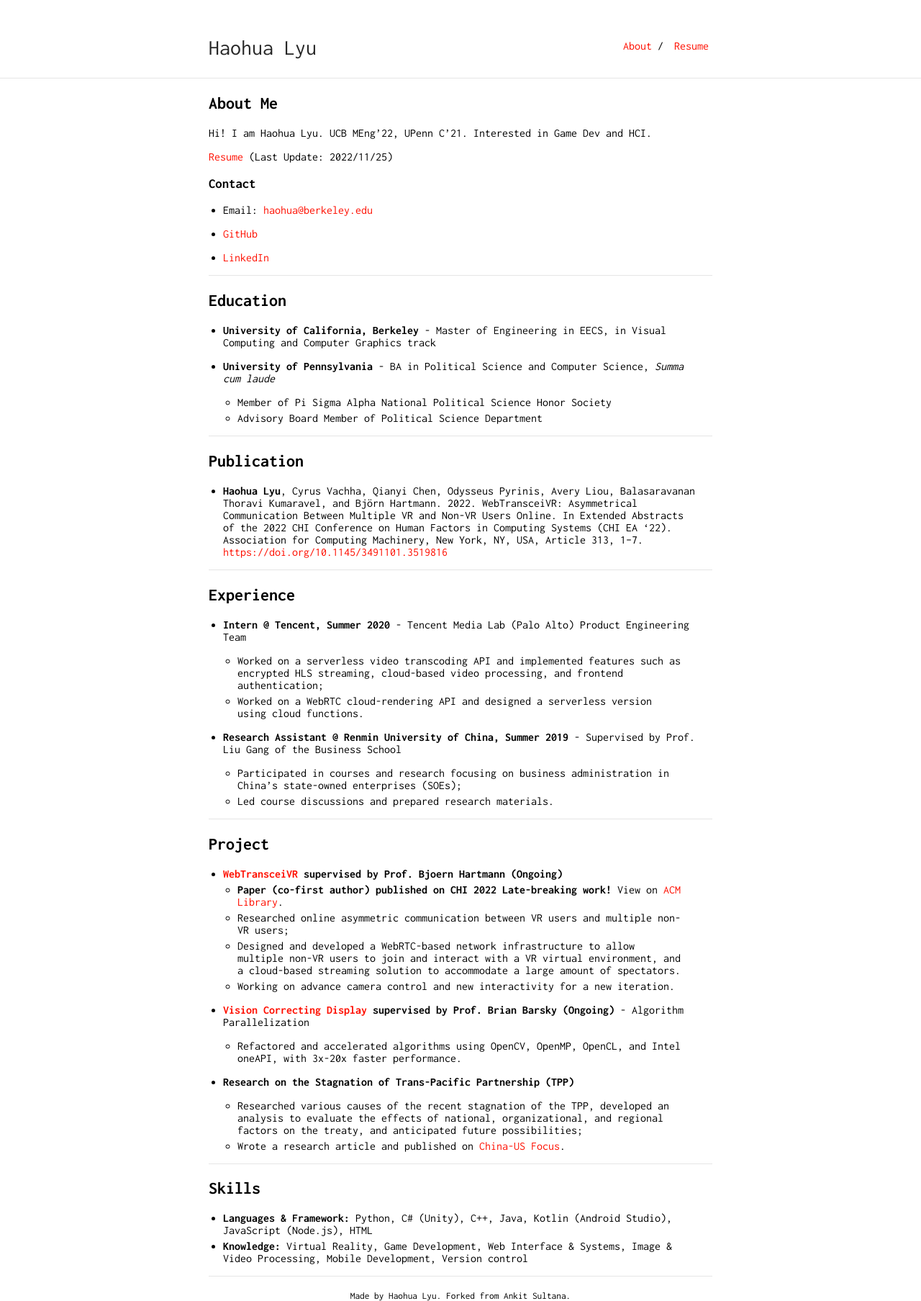
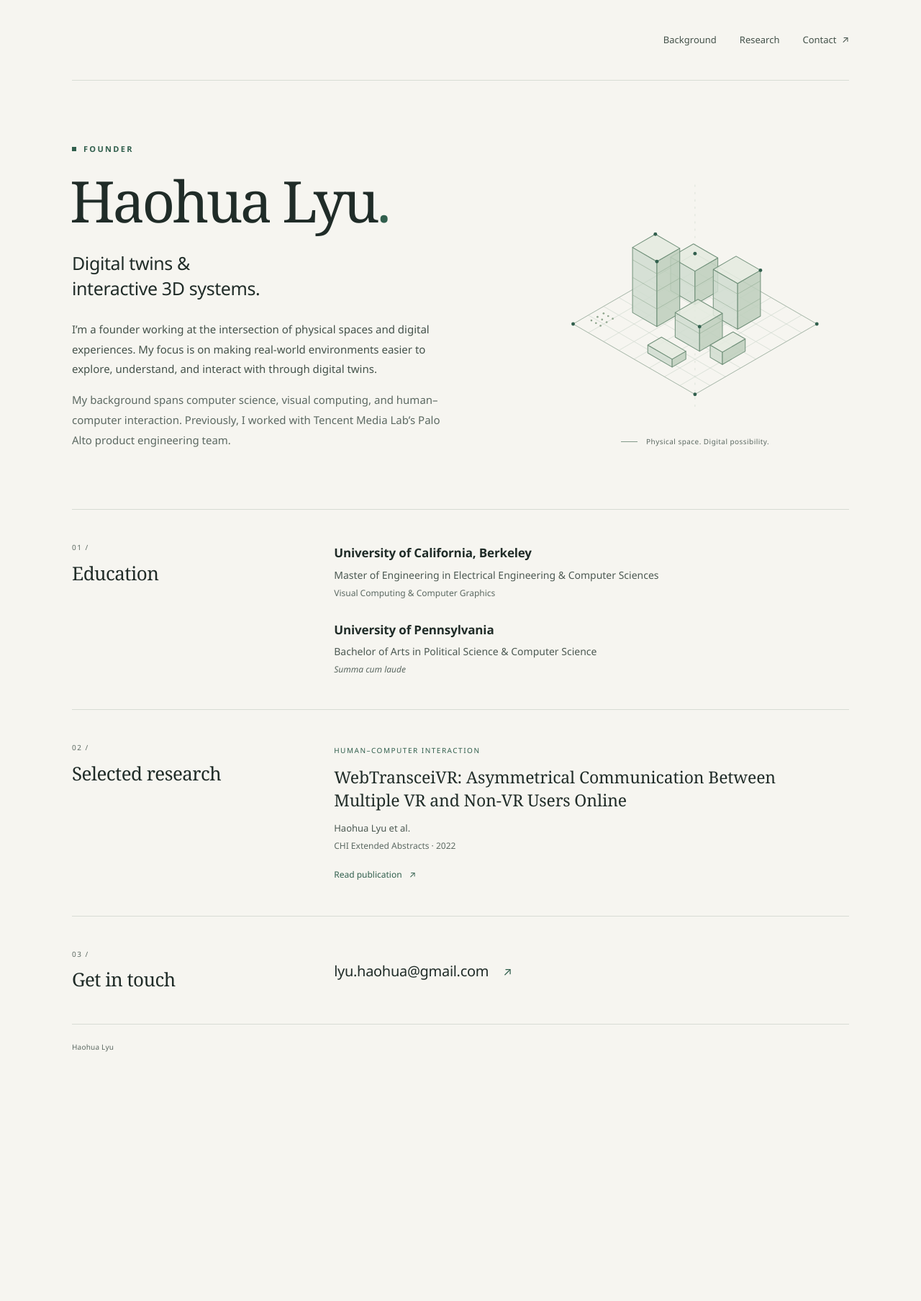
Before and after one commit to Haohua-Lyu/haohua-lyu.github.io, a Jekyll site: the page index.html, which Jekyll copies as it is, in a window 1280 px wide. Shown: the whole page at 72% size. Built offline with Jekyll 4.4.1, drawn with Linux system fonts in a browser that asks for light colours; after the commit the page ends 1492 px from its top, so only the background shows below that.

Commit message:
Refresh homepage with concise founder profile

```diff
--- a/_config.yml
+++ b/_config.yml
@@ -1,25 +1,17 @@
 title: Haohua Lyu
-domain: haohua-lyu.github.io
-url: https://haohua-lyu.github.io
+author: Haohua Lyu
+description: "Founder working on digital twins and interactive 3D systems."
+url: "https://www.haohualyu.com"
+baseurl: ""
+markdown: kramdown
 
-favicon: true
-favicon_location: "./favicon.ico?"
-
-markdown: kramdown
-#ins_logo: "./bits-logo.png"
-
-tracking_id: #
-
-footer: yes
-footer_url: "https://github.com/haohua-lyu"
-footer_text: "Made by Haohua Lyu. Forked from Ankit Sultana."
+# The homepage is static HTML/CSS and works both locally and on GitHub Pages.
+# Keep the old resume in the checkout, but do not include it in the published site.
+exclude:
+  - Haohua_Lyu_Resume_EN_2022_11_T.pdf
+  - README.md
+  - LICENSE
 
 sass:
-    style: compressed
-    sass_dir: _sass
-
-nav:
- - name: "About"
-   link: "/"
- - name: "Resume"
-   link: "Haohua_Lyu_Resume_EN_2022_11_T.pdf"
+  style: compressed
+  sass_dir: _sass
--- /dev/null
+++ b/css/profile.css
@@ -0,0 +1,109 @@
+:root {
+  color-scheme: light;
+  --paper: #f6f5f0;
+  --ink: #202c28;
+  --muted: #5c6962;
+  --accent: #315f4d;
+  --line: #d7dcd4;
+  --serif: Georgia, "Times New Roman", serif;
+  --sans: "Segoe UI", -apple-system, BlinkMacSystemFont, Arial, sans-serif;
+}
+* { box-sizing: border-box; }
+html { scroll-behavior: smooth; scroll-padding-top: 32px; }
+body { margin: 0; background: var(--paper); color: var(--ink); font-family: var(--sans); font-size: 16px; line-height: 1.65; -webkit-font-smoothing: antialiased; }
+::selection { color: var(--ink); background: #dce6d7; }
+a { color: inherit; text-underline-offset: 5px; text-decoration-thickness: 1px; }
+a:hover { color: var(--accent); }
+a:focus-visible { outline: 2px solid var(--accent); outline-offset: 6px; border-radius: 2px; }
+p, h1, h2, h3 { margin: 0; }
+.page { width: min(1080px, calc(100% - 112px)); margin: 0 auto; }
+.skip-link { position: absolute; top: 8px; left: 8px; padding: 10px 18px; transform: translateY(-160%); z-index: 2; background: var(--ink); color: white; }
+.skip-link:focus { transform: translateY(0); }
+.site-header { display: flex; align-items: center; justify-content: flex-end; min-height: 112px; border-bottom: 1px solid var(--line); }
+nav { display: flex; gap: 32px; align-items: center; }
+nav a { font-size: 13px; text-decoration: none; color: #435149; }
+nav a:hover { text-decoration: underline; }
+nav a span { margin-left: 4px; }
+.intro { position: relative; display: grid; grid-template-columns: minmax(0, 1.45fr) minmax(0, 1fr); gap: 32px; padding: 86px 0 82px; align-items: center; }
+.eyebrow { display: flex; gap: 10px; align-items: center; font-size: 11px; letter-spacing: 2.3px; text-transform: uppercase; color: var(--accent); font-weight: 600; margin-bottom: 20px; }
+.small-mark { width: 6px; height: 6px; background: var(--accent); }
+h1 { font-family: var(--serif); font-weight: 400; font-size: clamp(54px, 6.2vw, 80px); letter-spacing: -3.5px; line-height: 1.08; margin-left: -3px; }
+.name-period { color: var(--accent); }
+.focus { font-size: 25px; line-height: 1.4; font-weight: 400; letter-spacing: -.4px; margin-top: 26px; }
+.intro-text { max-width: 530px; margin-top: 26px; color: #44524a; font-size: 15px; line-height: 1.85; }
+.intro-text.secondary { margin-top: 15px; color: var(--muted); }
+.spatial-art { min-width: 0; padding-top: 29px; }
+.spatial-art svg { display: block; width: 100%; height: auto; overflow: visible; }
+.art-caption { display: flex; align-items: center; justify-content: center; gap: 12px; margin-top: 3px; font-size: 10px; color: var(--muted); letter-spacing: .45px; white-space: nowrap; }
+.caption-line { width: 23px; height: 1px; background: #82998a; }
+.profile-section { display: grid; grid-template-columns: minmax(180px, .85fr) minmax(0, 2fr); gap: 60px; padding: 43px 0 45px; border-top: 1px solid var(--line); }
+.section-index { display: block; font-size: 10px; letter-spacing: 1.5px; color: var(--muted); margin: 1px 0 11px; }
+h2 { font-family: var(--serif); font-size: 26px; font-weight: 400; letter-spacing: -.55px; line-height: 1.3; }
+.section-body { padding-top: 4px; }
+h3 { font-size: 17px; line-height: 1.5; font-weight: 600; letter-spacing: -.15px; }
+.education-item p { font-size: 14px; color: #4c5952; margin-top: 6px; }
+.education-item + .education-item { margin-top: 28px; }
+.detail, .education-item p.detail { color: var(--muted); font-size: 12px; margin-top: 4px; }
+.distinction { font-style: italic; }
+.publication-meta { font-size: 10px; color: var(--accent); text-transform: uppercase; letter-spacing: 1.5px; margin: 1px 0 12px; }
+.publication h3 { max-width: 615px; font-family: var(--serif); font-size: 23px; font-weight: 400; line-height: 1.42; }
+.publication h3 a { text-decoration: none; }
+.publication h3 a:hover { text-decoration: underline; }
+.publication-authors { margin-top: 12px; font-size: 13px; color: #4c5952; }
+.text-link { display: inline-flex; align-items: center; gap: 10px; font-size: 12px; text-decoration: none; color: var(--accent); }
+.text-link:hover { text-decoration: underline; }
+.publication .text-link { margin-top: 20px; }
+.contact-section { padding-bottom: 44px; }
+.contact-links { display: flex; flex-direction: column; align-items: flex-start; justify-content: center; gap: 12px; }
+.email-link { display: inline-flex; align-items: center; gap: 20px; font-size: 20px; letter-spacing: -.3px; text-decoration: none; }
+.email-link:hover { text-decoration: underline; }
+.email-link span { font-size: 16px; color: var(--accent); }
+.site-footer { display: flex; justify-content: space-between; align-items: center; gap: 20px; padding: 23px 0 30px; border-top: 1px solid var(--line); font-size: 10px; color: var(--muted); letter-spacing: .2px; }
+@media (min-width: 1500px) { .page { width: 1080px; } }
+@media (max-width: 850px) {
+  .page { width: calc(100% - 64px); }
+  .intro { grid-template-columns: minmax(0, 1.4fr) minmax(0, 1fr); gap: 16px; padding: 65px 0; }
+  h1 { font-size: 62px; letter-spacing: -2.6px; }
+  .focus { font-size: 22px; }
+  .intro-text { font-size: 14px; }
+  .art-caption { font-size: 8px; gap: 8px; white-space: normal; }
+  .profile-section { gap: 32px; grid-template-columns: 170px minmax(0, 1fr); }
+}
+@media (max-width: 620px) {
+  .page { width: calc(100% - 44px); }
+  .site-header { min-height: 86px; }
+  nav { gap: 19px; }
+  nav a { font-size: 11px; }
+  nav a span { display: none; }
+  .intro { grid-template-columns: 1fr; gap: 14px; padding: 51px 0 38px; }
+  h1 { font-size: clamp(48px, 12vw, 68px); letter-spacing: -2.4px; }
+  .eyebrow { margin-bottom: 18px; }
+  .focus { margin-top: 21px; font-size: 23px; }
+  .intro-text { margin-top: 22px; font-size: 14px; line-height: 1.85; }
+  .spatial-art { padding-top: 0; max-width: 245px; width: 68%; margin: 4px auto 0; }
+  .art-caption { font-size: 8px; margin-top: -5px; }
+  .profile-section { grid-template-columns: 1fr; gap: 24px; padding: 31px 0 35px; }
+  .section-label { display: flex; align-items: baseline; gap: 14px; }
+  .section-index { margin: 0; font-size: 9px; }
+  h2 { font-size: 25px; }
+  .section-body { padding-top: 0; }
+  h3 { font-size: 16px; }
+  .education-item p { font-size: 13px; }
+  .education-item p.detail, .detail { font-size: 12px; }
+  .education-item + .education-item { margin-top: 26px; }
+  .publication h3 { font-size: 22px; }
+  .email-link { font-size: 20px; gap: 14px; }
+  .contact-section { gap: 21px; }
+  .site-footer { align-items: flex-start; flex-direction: column; gap: 4px; padding: 20px 0 26px; font-size: 9px; }
+}
+@media (prefers-reduced-motion: reduce) { html { scroll-behavior: auto; } }
+@media print {
+  body { background: white; }
+  .page { width: 100%; }
+  .site-header, .spatial-art, .skip-link { display: none; }
+  .intro { display: block; padding: 0 0 30px; }
+  h1 { font-size: 48px; }
+  .intro-text { max-width: none; }
+  .profile-section { break-inside: avoid; padding: 24px 0; }
+  .site-footer { padding-bottom: 0; }
+}
--- /dev/null
+++ b/index.html
@@ -0,0 +1,159 @@
+<!doctype html>
+<html lang="en">
+<head>
+  <meta charset="utf-8">
+  <meta name="viewport" content="width=device-width, initial-scale=1">
+  <title>Haohua Lyu — Founder · Digital Twins &amp; Interactive 3D</title>
+  <meta name="description" content="Haohua Lyu is a founder working on digital twins and interactive 3D systems, with a background in computer science, visual computing, and human–computer interaction.">
+  <meta name="author" content="Haohua Lyu">
+  <meta name="theme-color" content="#f6f5f0">
+  <link rel="canonical" href="https://www.haohualyu.com/">
+  <meta property="og:type" content="website">
+  <meta property="og:title" content="Haohua Lyu — Founder">
+  <meta property="og:description" content="Digital twins, interactive 3D systems, and human–computer interaction.">
+  <meta property="og:url" content="https://www.haohualyu.com/">
+  <meta name="twitter:card" content="summary">
+  <meta name="twitter:title" content="Haohua Lyu — Founder">
+  <meta name="twitter:description" content="Digital twins, interactive 3D systems, and human–computer interaction.">
+  <link rel="icon" href="./favicon.ico" sizes="any">
+  <link rel="stylesheet" href="./css/profile.css">
+</head>
+<body>
+  <a class="skip-link" href="#main">Skip to content</a>
+  <div class="page">
+    <header class="site-header">
+      <nav aria-label="Main navigation">
+        <a href="#background">Background</a>
+        <a href="#research">Research</a>
+        <a href="#contact">Contact <span aria-hidden="true">↗</span></a>
+      </nav>
+    </header>
+
+    <main id="main">
+      <section class="intro" aria-labelledby="name">
+        <div class="intro-copy">
+          <p class="eyebrow"><span class="small-mark" aria-hidden="true"></span> Founder</p>
+          <h1 id="name">Haohua Lyu<span class="name-period">.</span></h1>
+          <p class="focus">Digital twins &amp;<br>interactive 3D systems.</p>
+          <p class="intro-text">I’m a founder working at the intersection of physical spaces and digital experiences. My focus is on making real-world environments easier to explore, understand, and interact with through digital twins.</p>
+          <p class="intro-text secondary">My background spans computer science, visual computing, and human–computer interaction. Previously, I worked with Tencent Media Lab’s Palo Alto product engineering team.</p>
+        </div>
+        <div class="spatial-art" aria-hidden="true">
+          <svg xmlns="http://www.w3.org/2000/svg" viewBox="0 0 420 365" fill="none">
+<path d="M210 25V335" stroke="#dce2d8" stroke-dasharray="3 7"/>
+<polyline points="210.00,119.00 43.72,215.00" stroke="#d4ddd3" stroke-width="0.8"/>
+<polyline points="210.00,119.00 376.28,215.00" stroke="#d4ddd3" stroke-width="0.8"/>
+<polyline points="230.78,131.00 64.51,227.00" stroke="#d4ddd3" stroke-width="0.8"/>
+<polyline points="189.22,131.00 355.49,227.00" stroke="#d4ddd3" stroke-width="0.8"/>
+<polyline points="251.57,143.00 85.29,239.00" stroke="#d4ddd3" stroke-width="0.8"/>
+<polyline points="168.43,143.00 334.71,239.00" stroke="#d4ddd3" stroke-width="0.8"/>
+<polyline points="272.35,155.00 106.08,251.00" stroke="#d4ddd3" stroke-width="0.8"/>
+<polyline points="147.65,155.00 313.92,251.00" stroke="#d4ddd3" stroke-width="0.8"/>
+<polyline points="293.14,167.00 126.86,263.00" stroke="#d4ddd3" stroke-width="0.8"/>
+<polyline points="126.86,167.00 293.14,263.00" stroke="#d4ddd3" stroke-width="0.8"/>
+<polyline points="313.92,179.00 147.65,275.00" stroke="#d4ddd3" stroke-width="0.8"/>
+<polyline points="106.08,179.00 272.35,275.00" stroke="#d4ddd3" stroke-width="0.8"/>
+<polyline points="334.71,191.00 168.43,287.00" stroke="#d4ddd3" stroke-width="0.8"/>
+<polyline points="85.29,191.00 251.57,287.00" stroke="#d4ddd3" stroke-width="0.8"/>
+<polyline points="355.49,203.00 189.22,299.00" stroke="#d4ddd3" stroke-width="0.8"/>
+<polyline points="64.51,203.00 230.78,299.00" stroke="#d4ddd3" stroke-width="0.8"/>
+<polyline points="376.28,215.00 210.00,311.00" stroke="#d4ddd3" stroke-width="0.8"/>
+<polyline points="43.72,215.00 210.00,311.00" stroke="#d4ddd3" stroke-width="0.8"/>
+<polygon points="210.00,119.00 376.28,215.00 210.00,311.00 43.72,215.00" stroke="#9eafa1" stroke-width="0.8"/>
+<polygon points="176.74,169.40 210.00,188.60 210.00,143.00 176.74,123.80" fill="#d1ddd0" fill-opacity=".85" stroke="#72917b" stroke-width="1" stroke-linejoin="round"/>
+<polygon points="241.18,170.60 210.00,188.60 210.00,143.00 241.18,125.00" fill="#becfbd" fill-opacity=".85" stroke="#72917b" stroke-width="1" stroke-linejoin="round"/>
+<polygon points="207.92,105.80 241.18,125.00 210.00,143.00 176.74,123.80" fill="#e4ebe0" fill-opacity=".85" stroke="#72917b" stroke-width="1" stroke-linejoin="round"/>
+<polyline points="176.74,145.40 210.00,164.60 241.18,146.60" stroke="#8da78e" stroke-width=".55"/>
+<polygon points="234.94,203.00 268.20,222.20 268.20,159.80 234.94,140.60" fill="#d1ddd0" fill-opacity=".85" stroke="#72917b" stroke-width="1" stroke-linejoin="round"/>
+<polygon points="299.37,204.20 268.20,222.20 268.20,159.80 299.37,141.80" fill="#becfbd" fill-opacity=".85" stroke="#72917b" stroke-width="1" stroke-linejoin="round"/>
+<polygon points="266.12,122.60 299.37,141.80 268.20,159.80 234.94,140.60" fill="#e4ebe0" fill-opacity=".85" stroke="#72917b" stroke-width="1" stroke-linejoin="round"/>
+<polyline points="234.94,179.00 268.20,198.20 299.37,180.20" stroke="#8da78e" stroke-width=".55"/>
+<polyline points="234.94,155.00 268.20,174.20 299.37,156.20" stroke="#8da78e" stroke-width=".55"/>
+<polygon points="124.78,199.40 158.04,218.60 158.04,129.80 124.78,110.60" fill="#d1ddd0" fill-opacity=".85" stroke="#72917b" stroke-width="1" stroke-linejoin="round"/>
+<polygon points="189.22,200.60 158.04,218.60 158.04,129.80 189.22,111.80" fill="#becfbd" fill-opacity=".85" stroke="#72917b" stroke-width="1" stroke-linejoin="round"/>
+<polygon points="155.96,92.60 189.22,111.80 158.04,129.80 124.78,110.60" fill="#e4ebe0" fill-opacity=".85" stroke="#72917b" stroke-width="1" stroke-linejoin="round"/>
+<polyline points="124.78,175.40 158.04,194.60 189.22,176.60" stroke="#8da78e" stroke-width=".55"/>
+<polyline points="124.78,151.40 158.04,170.60 189.22,152.60" stroke="#8da78e" stroke-width=".55"/>
+<polyline points="124.78,127.40 158.04,146.60 189.22,128.60" stroke="#8da78e" stroke-width=".55"/>
+<polygon points="182.98,233.00 216.24,252.20 216.24,218.60 182.98,199.40" fill="#d1ddd0" fill-opacity=".85" stroke="#72917b" stroke-width="1" stroke-linejoin="round"/>
+<polygon points="247.41,234.20 216.24,252.20 216.24,218.60 247.41,200.60" fill="#becfbd" fill-opacity=".85" stroke="#72917b" stroke-width="1" stroke-linejoin="round"/>
+<polygon points="214.16,181.40 247.41,200.60 216.24,218.60 182.98,199.40" fill="#e4ebe0" fill-opacity=".85" stroke="#72917b" stroke-width="1" stroke-linejoin="round"/>
+<polyline points="182.98,209.00 216.24,228.20 247.41,210.20" stroke="#8da78e" stroke-width=".55"/>
+<polygon points="230.78,260.60 247.41,270.20 247.41,253.40 230.78,243.80" fill="#d1ddd0" fill-opacity=".85" stroke="#72917b" stroke-width="1" stroke-linejoin="round"/>
+<polygon points="278.59,252.20 247.41,270.20 247.41,253.40 278.59,235.40" fill="#becfbd" fill-opacity=".85" stroke="#72917b" stroke-width="1" stroke-linejoin="round"/>
+<polygon points="261.96,225.80 278.59,235.40 247.41,253.40 230.78,243.80" fill="#e4ebe0" fill-opacity=".85" stroke="#72917b" stroke-width="1" stroke-linejoin="round"/>
+<polygon points="145.57,254.60 178.82,273.80 178.82,263.00 145.57,243.80" fill="#d1ddd0" fill-opacity=".85" stroke="#72917b" stroke-width="1" stroke-linejoin="round"/>
+<polygon points="197.53,263.00 178.82,273.80 178.82,263.00 197.53,252.20" fill="#becfbd" fill-opacity=".85" stroke="#72917b" stroke-width="1" stroke-linejoin="round"/>
+<polygon points="164.27,233.00 197.53,252.20 178.82,263.00 145.57,243.80" fill="#e4ebe0" fill-opacity=".85" stroke="#72917b" stroke-width="1" stroke-linejoin="round"/>
+<circle cx="210.00" cy="119.00" r="2.4" fill="#315f4d"/>
+<circle cx="376.28" cy="215.00" r="2.4" fill="#315f4d"/>
+<circle cx="210.00" cy="311.00" r="2.4" fill="#315f4d"/>
+<circle cx="43.72" cy="215.00" r="2.4" fill="#315f4d"/>
+<circle cx="155.96" cy="92.60" r="2.4" fill="#315f4d"/>
+<circle cx="158.04" cy="129.80" r="2.4" fill="#315f4d"/>
+<circle cx="299.37" cy="141.80" r="2.4" fill="#315f4d"/>
+<circle cx="216.24" cy="218.60" r="2.4" fill="#315f4d"/>
+<circle cx="85.29" cy="200.60" r="1.3" fill="#8fa58d"/>
+<circle cx="76.98" cy="205.40" r="1.3" fill="#8fa58d"/>
+<circle cx="68.66" cy="210.20" r="1.3" fill="#8fa58d"/>
+<circle cx="91.53" cy="204.20" r="1.3" fill="#8fa58d"/>
+<circle cx="83.21" cy="209.00" r="1.3" fill="#8fa58d"/>
+<circle cx="74.90" cy="213.80" r="1.3" fill="#8fa58d"/>
+<circle cx="97.76" cy="207.80" r="1.3" fill="#8fa58d"/>
+<circle cx="89.45" cy="212.60" r="1.3" fill="#8fa58d"/>
+<circle cx="81.14" cy="217.40" r="1.3" fill="#8fa58d"/>
+</svg>
+          <div class="art-caption"><span class="caption-line"></span>Physical space. Digital possibility.</div>
+        </div>
+      </section>
+
+      <section class="profile-section" id="background" aria-labelledby="education-title">
+        <div class="section-label">
+          <span class="section-index" aria-hidden="true">01 /</span>
+          <h2 id="education-title">Education</h2>
+        </div>
+        <div class="section-body education-list">
+          <article class="education-item">
+            <h3>University of California, Berkeley</h3>
+            <p>Master of Engineering in Electrical Engineering &amp; Computer Sciences</p>
+            <p class="detail">Visual Computing &amp; Computer Graphics</p>
+          </article>
+          <article class="education-item">
+            <h3>University of Pennsylvania</h3>
+            <p>Bachelor of Arts in Political Science &amp; Computer Science</p>
+            <p class="detail distinction">Summa cum laude</p>
+          </article>
+        </div>
+      </section>
+
+      <section class="profile-section" id="research" aria-labelledby="research-title">
+        <div class="section-label">
+          <span class="section-index" aria-hidden="true">02 /</span>
+          <h2 id="research-title">Selected research</h2>
+        </div>
+        <article class="section-body publication">
+          <p class="publication-meta">Human–Computer Interaction</p>
+          <h3><a href="https://doi.org/10.1145/3491101.3519816">WebTransceiVR: Asymmetrical Communication Between Multiple VR and Non-VR Users Online</a></h3>
+          <p class="publication-authors">Haohua Lyu et al.</p>
+          <p class="detail">CHI Extended Abstracts · 2022</p>
+          <a class="text-link" href="https://doi.org/10.1145/3491101.3519816">Read publication <span aria-hidden="true">↗</span></a>
+        </article>
+      </section>
+
+      <section class="profile-section contact-section" id="contact" aria-labelledby="contact-title">
+        <div class="section-label">
+          <span class="section-index" aria-hidden="true">03 /</span>
+          <h2 id="contact-title">Get in touch</h2>
+        </div>
+        <div class="section-body contact-links">
+          <a class="email-link" href="mailto:lyu.haohua@gmail.com">lyu.haohua@gmail.com <span aria-hidden="true">↗</span></a>
+        </div>
+      </section>
+    </main>
+
+    <footer class="site-footer">
+      <span>Haohua Lyu</span>
+    </footer>
+  </div>
+</body>
+</html>
--- a/index.md
+++ /dev/null
@@ -1,77 +0,0 @@
----
-title: Haohua Lyu
-layout: default
----
-
-## About Me
-
-<!-- <img class="profile-picture" src="sherlock.jpg"> -->
-
-Hi! I am Haohua Lyu. UCB MEng'22, UPenn C'21. Interested in Game Dev and HCI.
-
-[Resume](Haohua_Lyu_Resume_EN_2022_11_T.pdf) (Last Update: 2022/11/25)
-
-### Contact
-
-<!-- * Email: [haohua@berkeley.edu](mailto:haohua@berkeley.edu), [lyu.haohua@gmail.com](mailto:lyu.haohua@gmail.com) -->
-* Email: [haohua@berkeley.edu](mailto:haohua@berkeley.edu)
-
-* [GitHub](https://github.com/Haohua-Lyu)
-
-* [LinkedIn](https://www.linkedin.com/in/haohualyu/)
-
----
-
-## Education
-
-* **University of California, Berkeley** - Master of Engineering in EECS, in Visual Computing and Computer Graphics track
-* **University of Pennsylvania** - BA in Political Science and Computer Science, *Summa cum laude*
-
-  - Member of Pi Sigma Alpha National Political Science Honor Society
-  - Advisory Board Member of Political Science Department
-
----
-
-## Publication
-
-* **Haohua Lyu**, Cyrus Vachha, Qianyi Chen, Odysseus Pyrinis, Avery Liou, Balasaravanan Thoravi Kumaravel, and Björn Hartmann. 2022. WebTransceiVR: Asymmetrical Communication Between Multiple VR and Non-VR Users Online. In Extended Abstracts of the 2022 CHI Conference on Human Factors in Computing Systems (CHI EA '22). Association for Computing Machinery, New York, NY, USA, Article 313, 1–7. [https://doi.org/10.1145/3491101.3519816](https://doi.org/10.1145/3491101.3519816)
-
----
-
-## Experience
-
-* **Intern @ Tencent, Summer 2020** - Tencent Media Lab (Palo Alto) Product Engineering Team
-
-  - Worked on a serverless video transcoding API and implemented features such as encrypted HLS streaming, cloud-based video processing, and frontend authentication;
-  - Worked on a WebRTC cloud-rendering API and designed a serverless version using cloud functions.
-
-* **Research Assistant @ Renmin University of China, Summer 2019** - Supervised by Prof. Liu Gang of the Business School
-
-  - Participated in courses and research focusing on business administration in China’s state-owned enterprises (SOEs);
-  - Led course discussions and prepared research materials.
-
----
-
-## Project
-
-* **[WebTransceiVR](https://www.behance.net/gallery/133237183/WebTransceiVR-Asymmetric-VR-Collaboration-At-Scale) supervised by Prof. Bjoern Hartmann (Ongoing)**
-  - **Paper (co-first author) published on CHI 2022 Late-breaking work!** View on [ACM Library](https://dl.acm.org/doi/abs/10.1145/3491101.3519816).
-  - Researched online asymmetric communication between VR users and multiple non-VR users;
-  - Designed and developed a WebRTC-based network infrastructure to allow multiple non-VR users to join and interact with a VR virtual environment, and a cloud-based streaming solution to accommodate a large amount of spectators.
-  - Working on advance camera control and new interactivity for a new iteration.
-
-* **[Vision Correcting Display](https://barskygroup.wixsite.com/home) supervised by Prof. Brian Barsky (Ongoing)** - Algorithm Parallelization
-
-  - Refactored and accelerated algorithms using OpenCV, OpenMP, OpenCL, and Intel oneAPI, with 3x-20x faster performance.
-
-* **Research on the Stagnation of Trans-Pacific Partnership (TPP)**
-
-  - Researched various causes of the recent stagnation of the TPP, developed an analysis to evaluate the effects of national,
-organizational, and regional factors on the treaty, and anticipated future possibilities;
-  - Wrote a research article and published on [China-US Focus](https://www.chinausfocus.com/finance-economy/why-the-tpp-collapsed).
-
----
-
-## Skills
-* **Languages & Framework:** Python, C# (Unity), C++, Java, Kotlin (Android Studio), JavaScript (Node.js), HTML
-* **Knowledge:** Virtual Reality, Game Development, Web Interface & Systems, Image & Video Processing, Mobile Development, Version control
```
